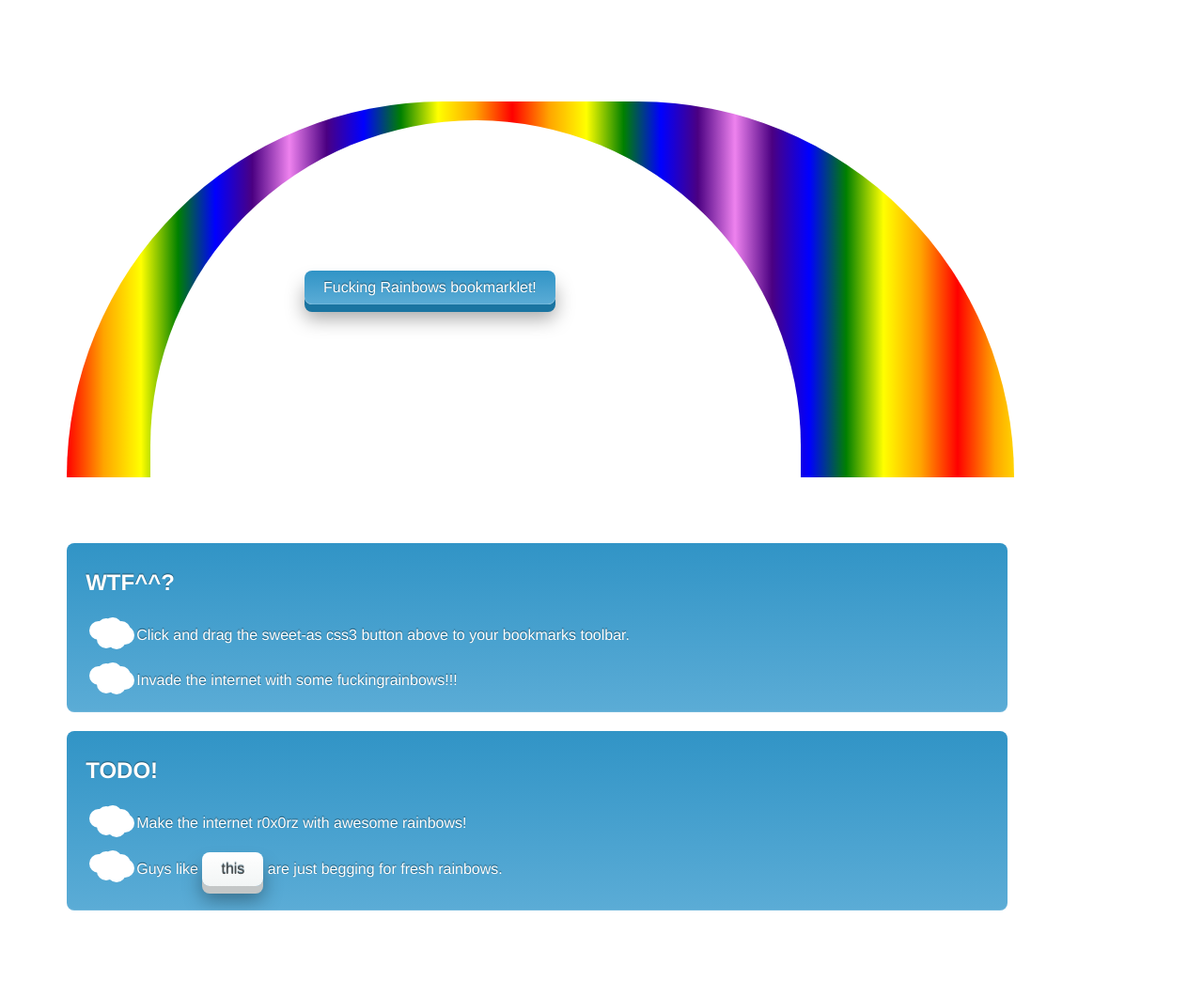
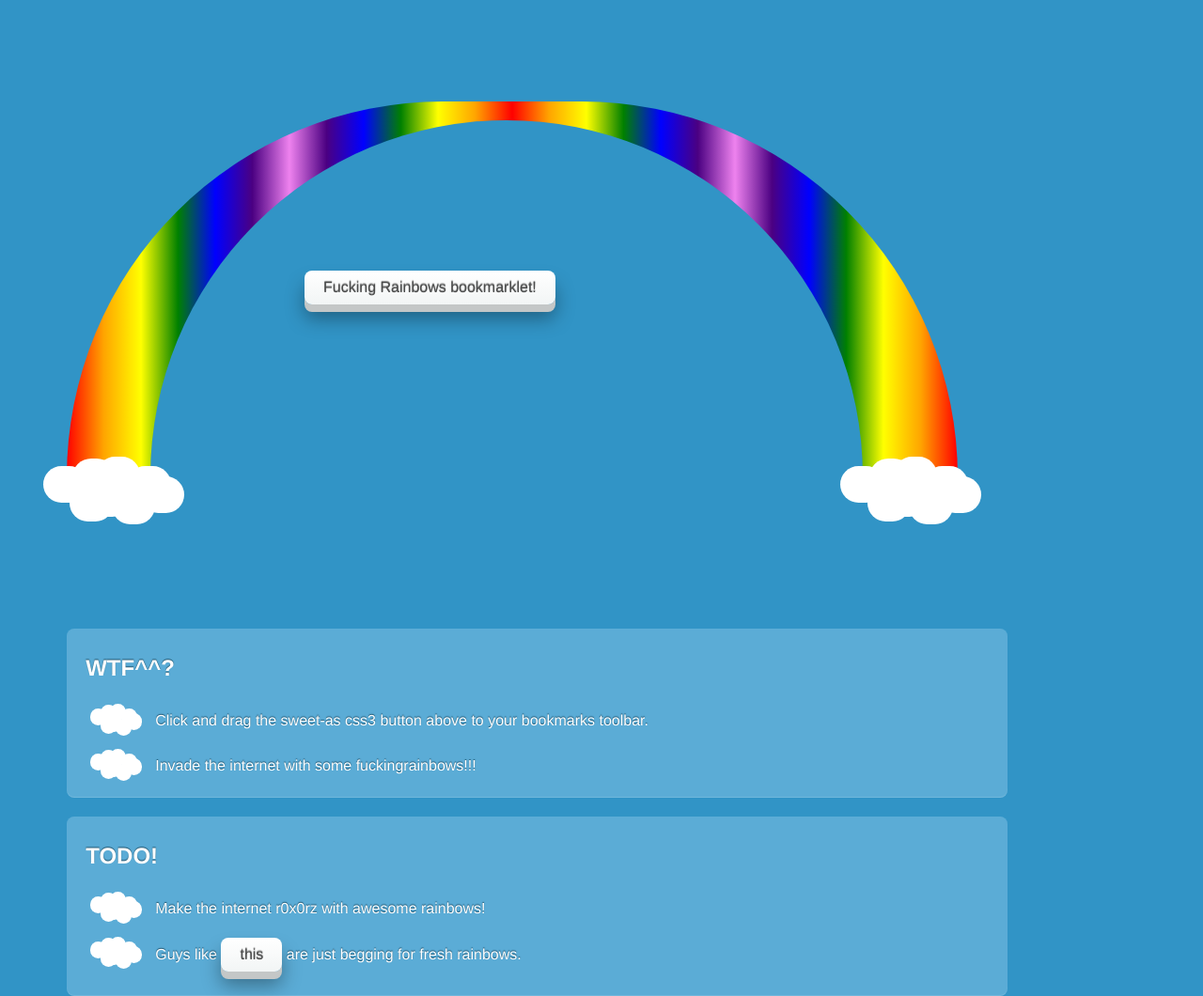
Before and after one commit to brainTrain/FuckingRainbows, a plain HTML site: page index.html in a window 1280 px wide. Shown: the whole page at 94% size. Before the commit the page ends 969 px from the top, so only its background shows below. Drawn offline with Linux system fonts and the light colour scheme.

Commit message:
arrrhhgg!

```diff
--- a/fucking.css
+++ b/fucking.css
@@ -1,6 +1,15 @@
+body {
+    background-color: #3194c6;
+}
+
 .holdin_arches {
     position: relative;
     width: 100%;
+}
+.holdin_clouds {
+    position: relative;
+    width: 100%;
+    top: 464px;
 }
 .tellinyous {
     position: relative;
@@ -14,7 +23,6 @@
     position: absolute;
     z-index: 2;
     height: 400px;
-    border-right: 60px solid transparent;
     border-top-left-radius: 1500px;
     border-top-right-radius: 1500px;
     width: 75%;
@@ -24,13 +32,12 @@
 .hole {
     top: 120px;
     position: absolute;
-    background-color: white;
+    background-color: #3194c6;
     z-index: 3;
     height: 380px;
-    border-right: 60px solid transparent;
     border-top-left-radius: 1500px;
     border-top-right-radius: 1500px;
-    width: 50%;
+    width: 60%;
     margin-left: 12%;
     margin-right: 10%;
 }
@@ -40,6 +47,24 @@
     top: 280px;
     margin-left: 25%;
     color: white;
+}
+.right_arch {
+    width: 16%;
+    height: 91px;
+}
+#right_arch {
+    position: relative;
+    margin-right: 15%;
+    z-index: 6;
+}
+.left_arch {
+    width: 16%;
+    height: 91px;
+}
+#left_arch {
+    position: relative;
+    margin-left: 1.9%;
+    z-index: 6;
 }
 .instructions {
     position: relative;
@@ -71,6 +96,9 @@
 .float_left {
     float: left;
 }
+.float_right {
+    float: right;
+}
 .clear {
     clear: both;
 }
@@ -80,18 +108,13 @@
     font-family: "cooper-black-std-1", "cooper-black-std-2", Helvetica, Arial, sans-serif;
     line-height: 1;
     text-shadow: 0 -1px 1px rgba(19,65,88,.8);
-    background: #3194c6;
-    background: -webkit-gradient(linear, 0% 0%, 0% 100%, from(#3194c6), to(#5bacd6));
-    background: -moz-linear-gradient(#3194c6, #5bacd6);
+    background-color: #5bacd6;
     -webkit-border-radius: 8px;
     -moz-border-radius: 8px;
     border-radius: 8px;
     -webkit-box-shadow: inset 0 -1px 1px rgba(255,255,255,.15);
     -moz-box-shadow: inset 0 -1px 1px rgba(255,255,255,.15);
     box-shadow: inset 0 -1px 1px rgba(255,255,255,.15);
-    -webkit-transition: -webkit-transform .2s ease-in-out;
-    -moz-transition: -moz-transform .2s ease-in-out;
-    -o-transition: -o-transform .2s ease-in-out;
 }
 
 .blue_button {
@@ -187,7 +210,7 @@
     padding: 10px  20px;
     font-family: "cooper-black-std-1", "cooper-black-std-2", Helvetica, Arial, sans-serif;
     line-height: 1;
-    text-shadow: 0 -1px 1px rgba(19,65,88,.8);
+    text-shadow: 0 -1px 1px gray;
     background: #F2F5F5;
     background: -webkit-gradient(linear, 0% 0%, 0% 100%, from(#FFFFFF), to(#F2F5F5));
     background: -moz-linear-gradient(#FFFFFF, #F2F5F5);
@@ -213,16 +236,17 @@
 
 .cloud {
     background-color: white;
-    width: 20px;
-    height: 20px;
+    width: 23%;
+    height: 43%;
     border-radius: 50px;
     -webkit-border-radius: 50px;
     -moz-border-radius: 50px;
 }
-.cloud_cluster {
+.cloud_bullet {
+    text-shadow: 0 -1px 1px rgba(19,65,88,.8);
     position: relative;
-    width: 54px;
-    height: 37px;
+    width: 74px;
+    height: 42px;
     z-index: 6;
 }
 #c0 {
--- a/index.html
+++ b/index.html
@@ -14,12 +14,35 @@
     <div class="holdin_arches">
         <div class="catchadream" id="arch"></div>
         <div  class="hole badmofo"></div>
-        <a class="title blue_button" href="javascript:(function(){var head=document.getElementsByTagName('head')[0],script=document.createElement('script');script.type='text/javascript';script.src='http://braintrain.github.com/fuckingrainbows/makeawish.js?' + Math.floor(Math.random()*99999);head.appendChild(script);})(); void 0"><span class="blue_button_top" >Fucking Rainbows bookmarklet!</span></a>
+        <a class="title white_button" href="javascript:(function(){var head=document.getElementsByTagName('head')[0],script=document.createElement('script');script.type='text/javascript';script.src='http://braintrain.github.com/fuckingrainbows/makeawish.js?' + Math.floor(Math.random()*99999);head.appendChild(script);})(); void 0"><span class="white_button_top" >Fucking Rainbows bookmarklet!</span></a>
+    </div>
+    <div class="holdin_clouds">
+        <div class="left_arch float_left" id="left_arch">
+            <div class="cloud" id="c0"></div>
+            <div class="cloud" id="c1"></div>
+            <div class="cloud" id="c2"></div>
+            <div class="cloud" id="c3"></div>
+            <div class="cloud" id="c4"></div>
+            <div class="cloud" id="c5"></div>
+            <div class="cloud" id="c6"></div>
+            <div class="cloud" id="c7"></div>
         </div>
+        <div class="right_arch float_right" id="right_arch">
+            <div class="cloud" id="c0"></div>
+            <div class="cloud" id="c1"></div>
+            <div class="cloud" id="c2"></div>
+            <div class="cloud" id="c3"></div>
+            <div class="cloud" id="c4"></div>
+            <div class="cloud" id="c5"></div>
+            <div class="cloud" id="c6"></div>
+            <div class="cloud" id="c7"></div>
+        </div>
+    </div>
+    <div class="clear"></div>
     <div class="tellinyous">
         <div class="instructions info">
             <h2>WTF^^?</h2>
-            <div class="cloud_cluster float_left">
+            <div class="cloud_bullet float_left">
                 <div class="cloud" id="c0"></div>
                 <div class="cloud" id="c1"></div>
                 <div class="cloud" id="c2"></div>
@@ -31,7 +54,7 @@
             </div>
             <p class="float_left">Click and drag the sweet-as css3 button above to your bookmarks toolbar.</p>
             <div class="clear"></div>
-            <div class="cloud_cluster float_left">
+            <div class="cloud_bullet float_left">
                 <div class="cloud" id="c0"></div>
                 <div class="cloud" id="c1"></div>
                 <div class="cloud" id="c2"></div>
@@ -46,7 +69,7 @@
         </div>
         <div class="suggest info">
             <h2>TODO!</h2>
-            <div class="cloud_cluster float_left">
+            <div class="cloud_bullet float_left">
                 <div class="cloud" id="c0"></div>
                 <div class="cloud" id="c1"></div>
                 <div class="cloud" id="c2"></div>
@@ -58,7 +81,7 @@
             </div>
             <p class="float_left">Make the internet r0x0rz with awesome rainbows!</p>
             <div class="clear"></div>
-            <div class="cloud_cluster float_left">
+            <div class="cloud_bullet float_left">
                 <div class="cloud" id="c0"></div>
                 <div class="cloud" id="c1"></div>
                 <div class="cloud" id="c2"></div>
@@ -70,7 +93,7 @@
             </div>
             <p class="float_left button_pad">Guys like <a class='suggest_link white_button' href="http://bachmann.house.gov" target="blank"><span class='white_button_top'>this</span></a> are just begging for fresh rainbows.</p>
             <div class="clear"></div>
-           <!-- <div class="cloud_cluster float_left">
+           <!-- <div class="cloud_bullet float_left">
                 <div class="cloud" id="c0"></div>
                 <div class="cloud" id="c1"></div>
                 <div class="cloud" id="c2"></div>
```
